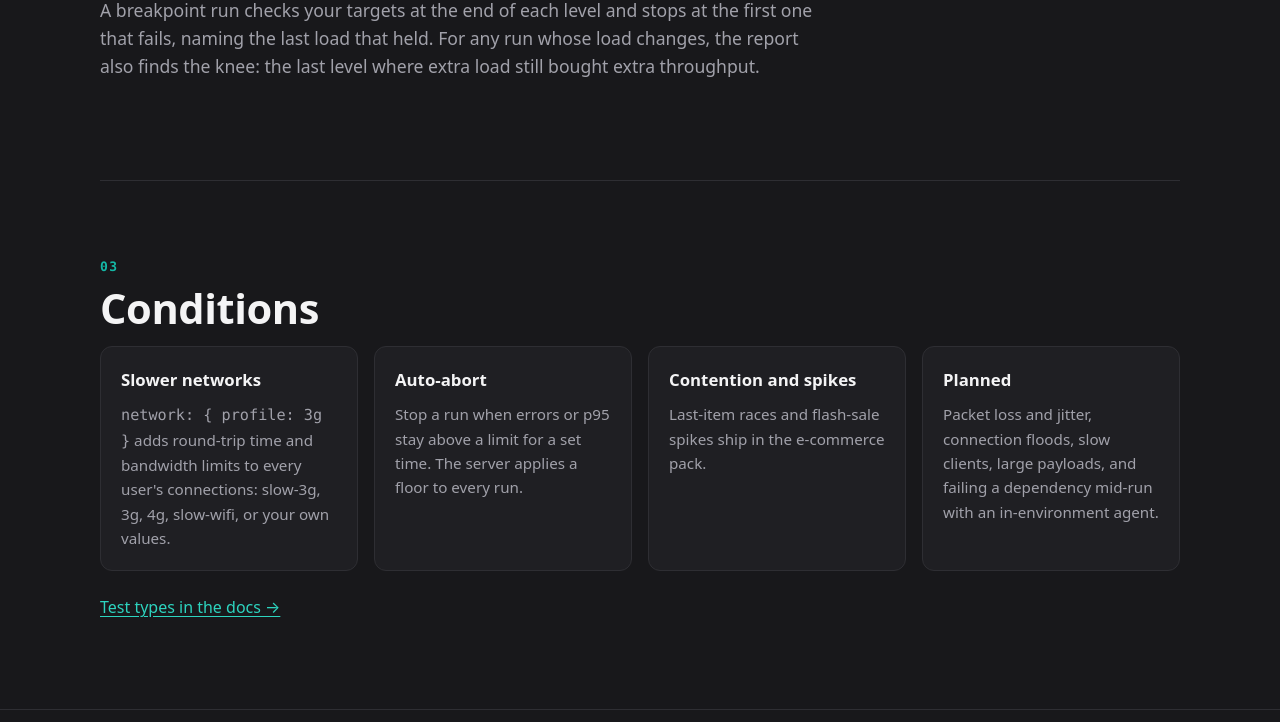
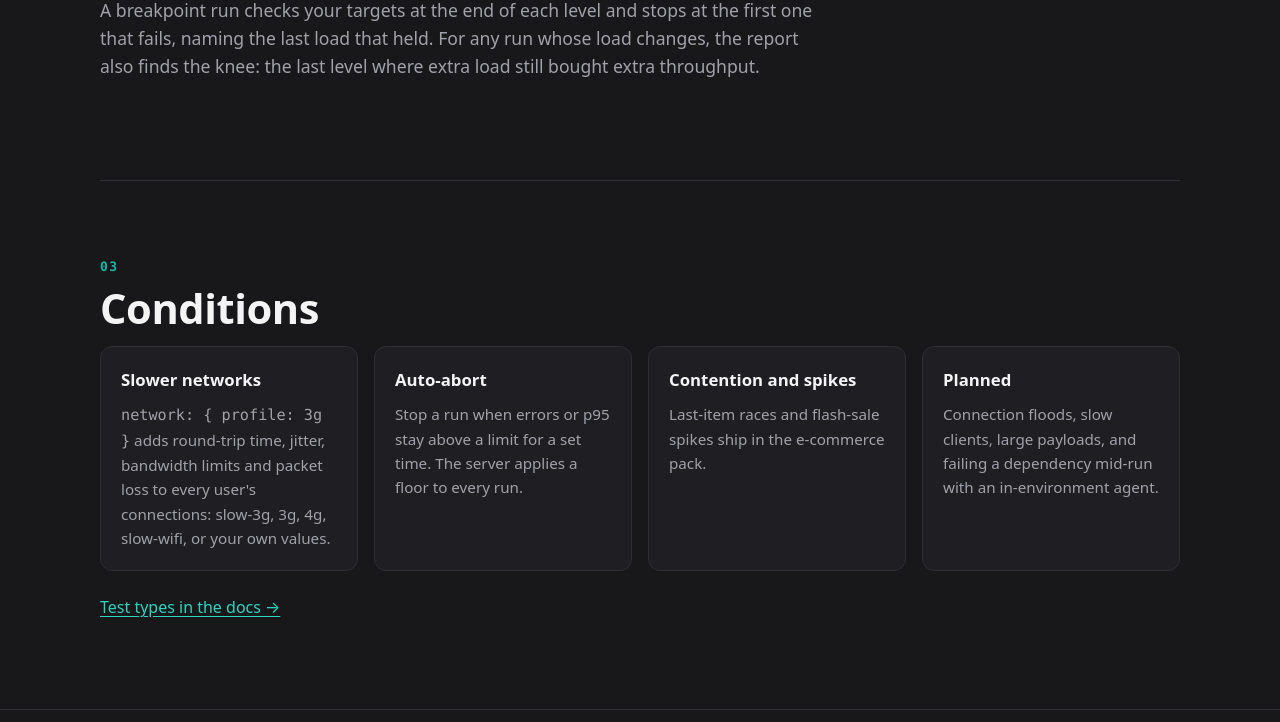
Before and after one commit to Ivan825/Stampede, an Astro site in the folder site/: page /test-types in a window 1280 px wide. Shown: the part 1248-1970 px from the top of the page. Built offline with nearby package versions, Linux system fonts and the light colour scheme; Astro itself is replaced by a stand-in of ours.

Commit message:
docs(site): describe jitter and loss on the test types page

```diff
--- a/site/src/pages/test-types.astro
+++ b/site/src/pages/test-types.astro
@@ -25,10 +25,10 @@ const shapes = [
     </section>
     <section class="block"><span class="num">03</span><h2>Conditions</h2>
       <div class="grid">
-        <div class="card"><h3>Slower networks</h3><p><code>network: {"{ profile: 3g }"}</code> adds round-trip time and bandwidth limits to every user's connections: slow-3g, 3g, 4g, slow-wifi, or your own values.</p></div>
+        <div class="card"><h3>Slower networks</h3><p><code>network: {"{ profile: 3g }"}</code> adds round-trip time, jitter, bandwidth limits and packet loss to every user's connections: slow-3g, 3g, 4g, slow-wifi, or your own values.</p></div>
         <div class="card"><h3>Auto-abort</h3><p>Stop a run when errors or p95 stay above a limit for a set time. The server applies a floor to every run.</p></div>
         <div class="card"><h3>Contention and spikes</h3><p>Last-item races and flash-sale spikes ship in the e-commerce pack.</p></div>
-        <div class="card"><h3>Planned</h3><p>Packet loss and jitter, connection floods, slow clients, large payloads, and failing a dependency mid-run with an in-environment agent.</p></div>
+        <div class="card"><h3>Planned</h3><p>Connection floods, slow clients, large payloads, and failing a dependency mid-run with an in-environment agent.</p></div>
       </div>
       <p style="margin-top:24px"><a href="/docs/guides/test-types/">Test types in the docs →</a></p>
     </section>
```
